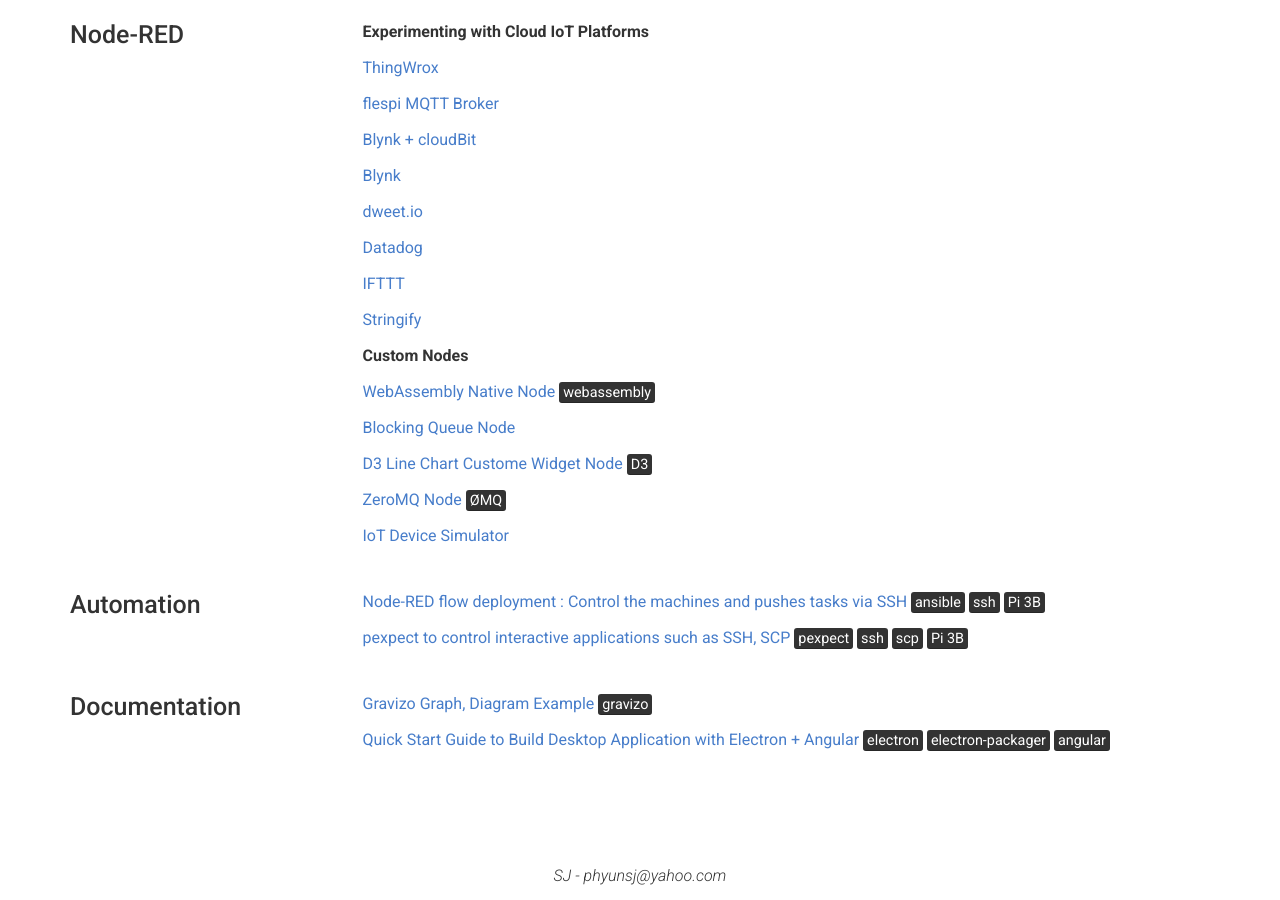
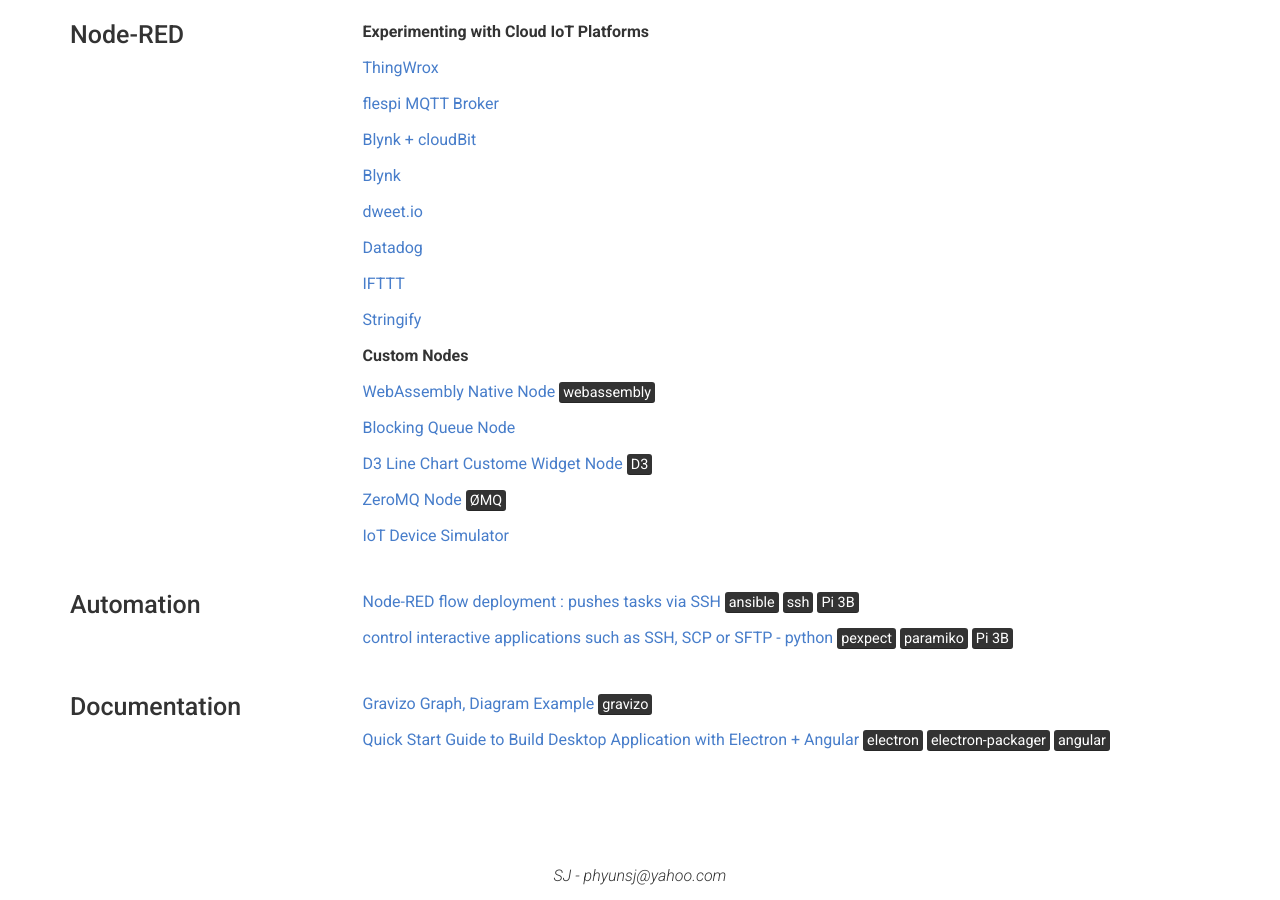
Before and after one commit to phyunsj/phyunsj.github.io, a Jekyll site: the page built from index.md, in a window 1280 px wide and 900 px high, scrolled down 1468 px. Built offline with Jekyll 4.4.1, drawn with Linux system fonts in a browser that asks for light colours.

Commit message:
Update projects.yml

```diff
--- a/_data/projects.yml
+++ b/_data/projects.yml
@@ -89,9 +89,9 @@
 - name: Automation
   github: phyunsj
   description: | # this will include new lines to allow paragraphs
-    [Node-RED flow deployment : Control the machines and pushes tasks via SSH](https://github.com/phyunsj/automate-it)  <mark>ansible</mark> <mark>ssh</mark> <mark>Pi 3B</mark>
+    [Node-RED flow deployment : pushes tasks via SSH](https://github.com/phyunsj/automate-it)  <mark>ansible</mark> <mark>ssh</mark> <mark>Pi 3B</mark>
 
-    [pexpect to control interactive applications such as SSH, SCP](https://github.com/phyunsj/automate-it/tree/master/2-flow-deploy-py)  <mark>pexpect</mark> <mark>ssh</mark> <mark>scp</mark> <mark>Pi 3B</mark>
+    [control interactive applications such as SSH, SCP or SFTP - python](https://github.com/phyunsj/automate-it/tree/master/2-flow-deploy-py)  <mark>pexpect</mark> <mark>paramiko</mark> <mark>Pi 3B</mark>
 
 - name: Documentation
   github: phyunsj
```
